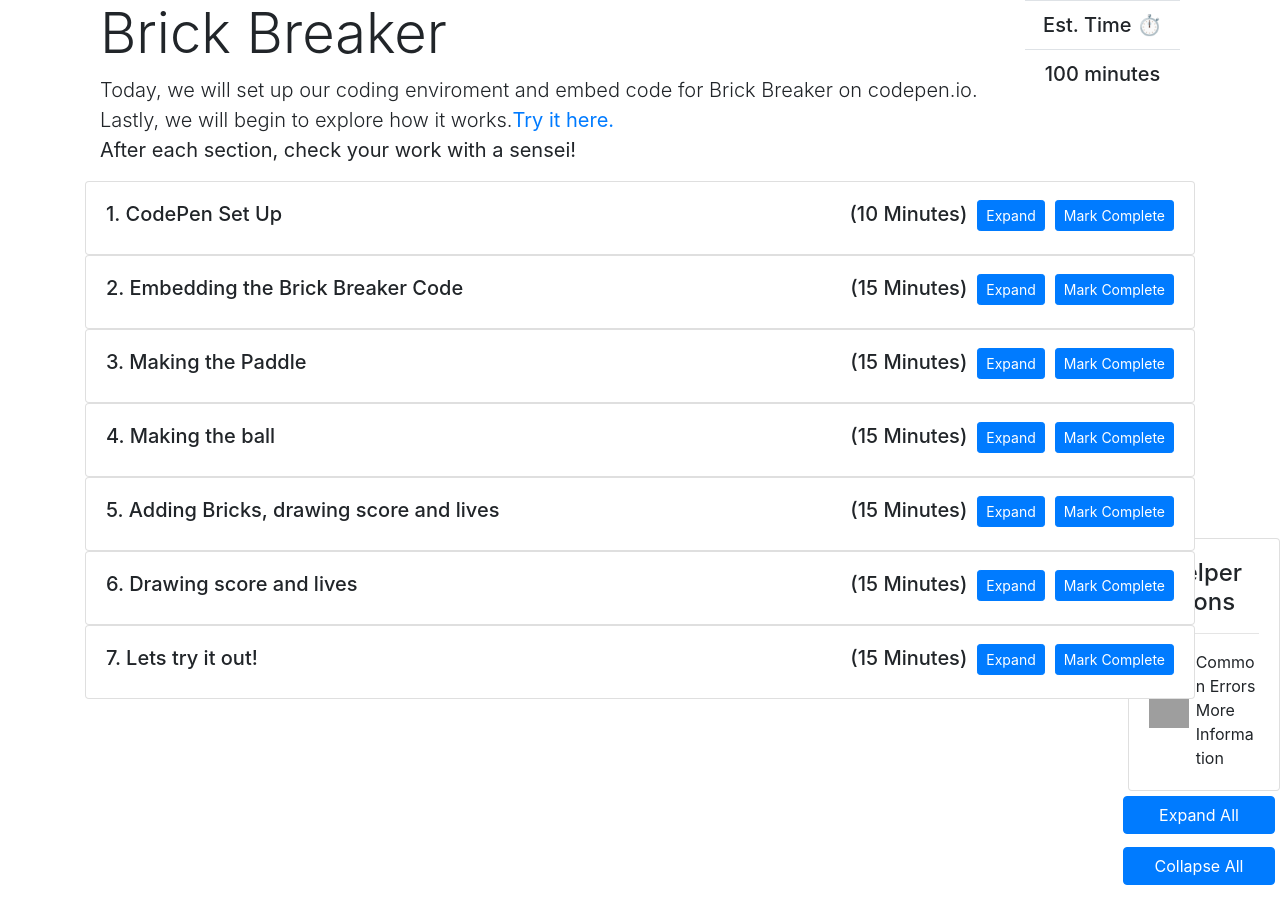
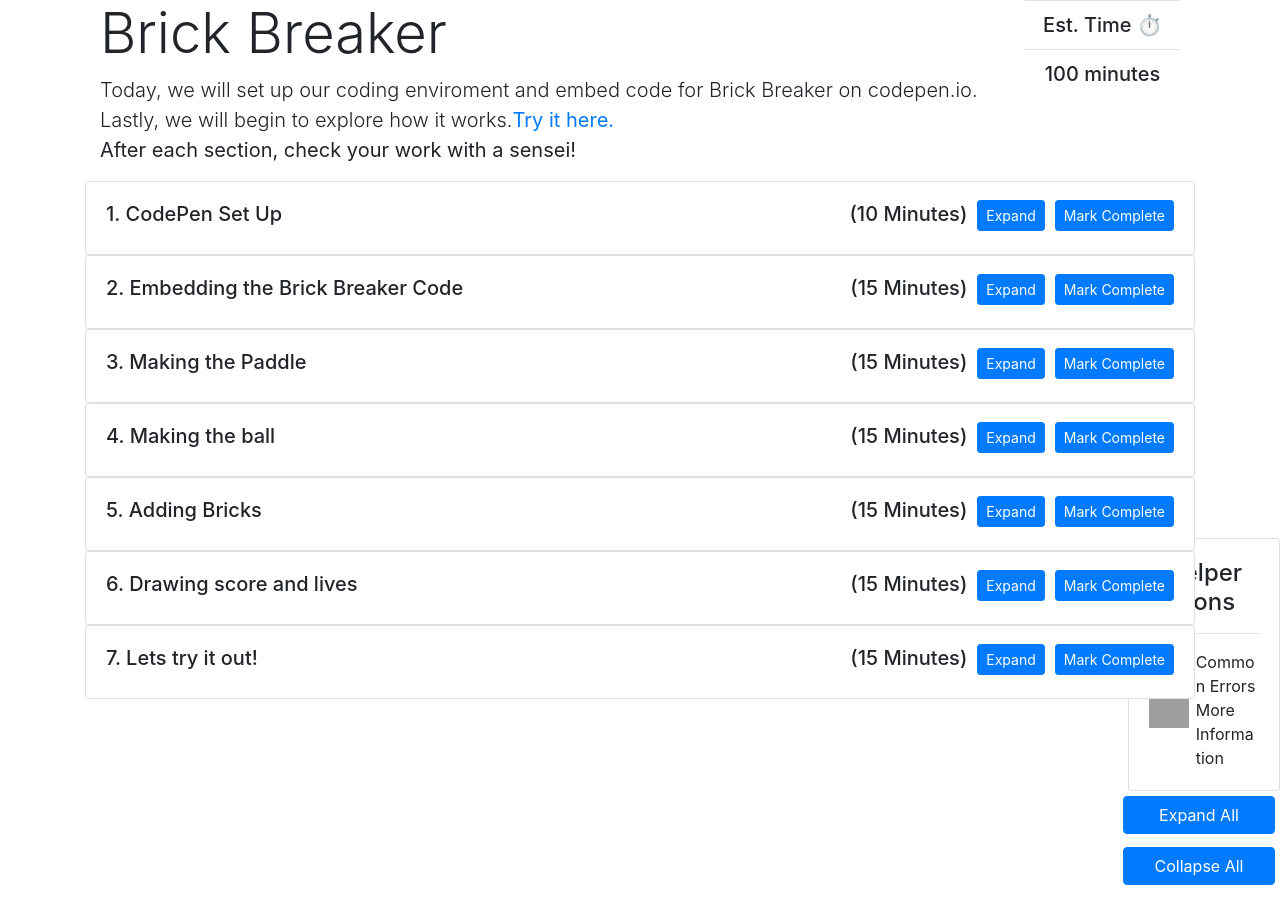
Before and after one commit to mikebrownie/mikebrownie.github.io, a Jekyll site: the page code-ninjas/lab-instructions/lab1_initial_setup/index.html, which Jekyll copies as it is, in a window 1280 px wide. Built offline with Jekyll 4.4.1, drawn with Linux system fonts in a browser that asks for light colours; comment, search, counter and statistics services are not loaded; grey boxes are pictures that could not be loaded.

Commit message:
Code ninjas
Small typo fix

```diff
--- a/code-ninjas/lab-instructions/lab1_initial_setup/index.html
+++ b/code-ninjas/lab-instructions/lab1_initial_setup/index.html
@@ -437,7 +437,7 @@ function moveBall() {
 
       <div class="card card-body" id="step5">
         <div class="stepLine">
-          <p class="alignleft h5">5. Adding Bricks, drawing score and lives</p>
+          <p class="alignleft h5">5. Adding Bricks</p>
           <button class="btn btn-primary btn-sm alignbtn" type="button" onclick="updateProgressBar(5)" >Mark Complete</button>
           <button class="btn btn-primary btn-sm alignbtn" type="button" data-toggle="collapse" data-target="#multiCollapseExample5" aria-expanded="false" aria-controls="multiCollapseExample5">Expand</button>
           <p class="alignright h5">(<span class="time" id="time5">15</span> Minutes)</p>
```
